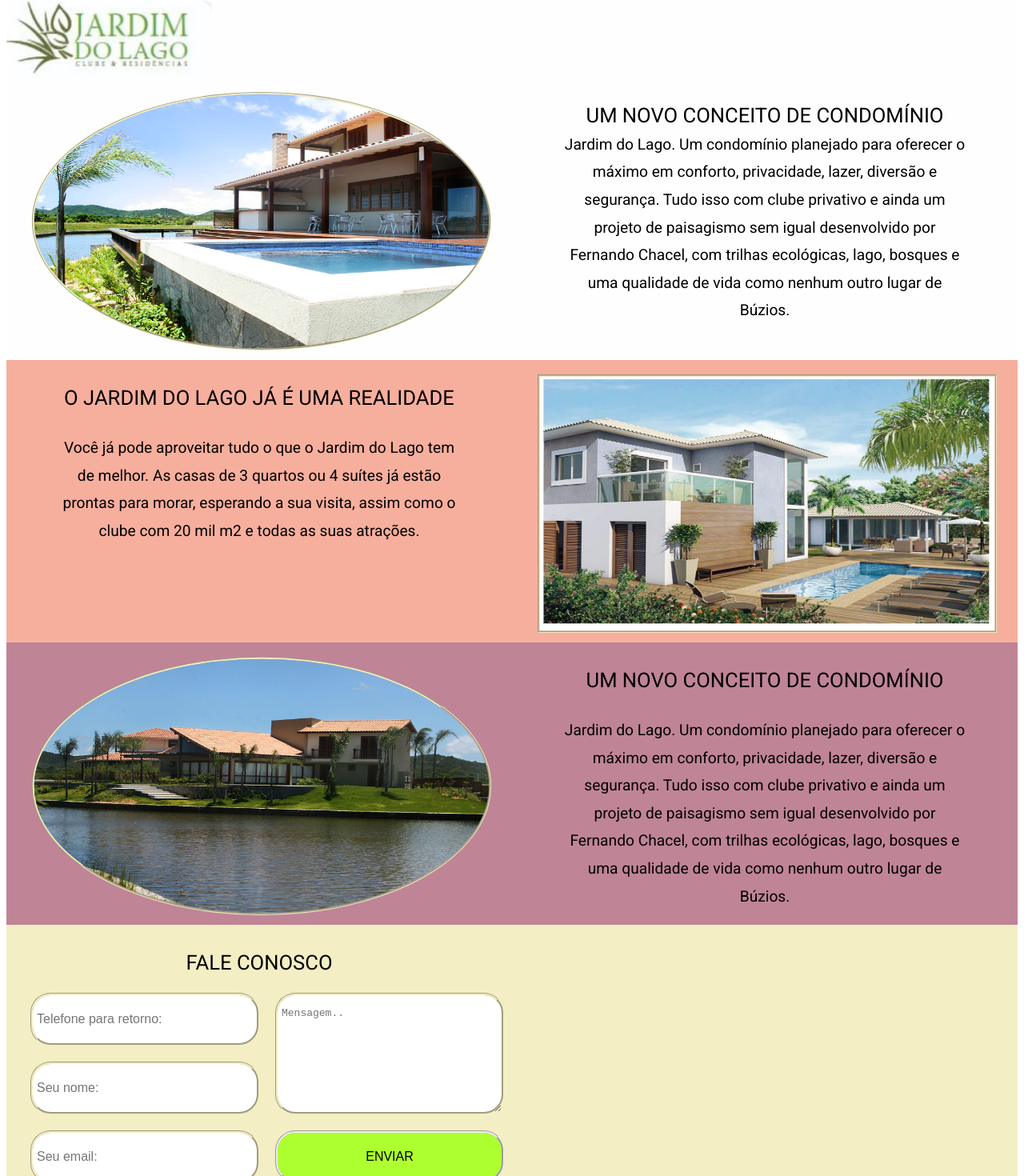
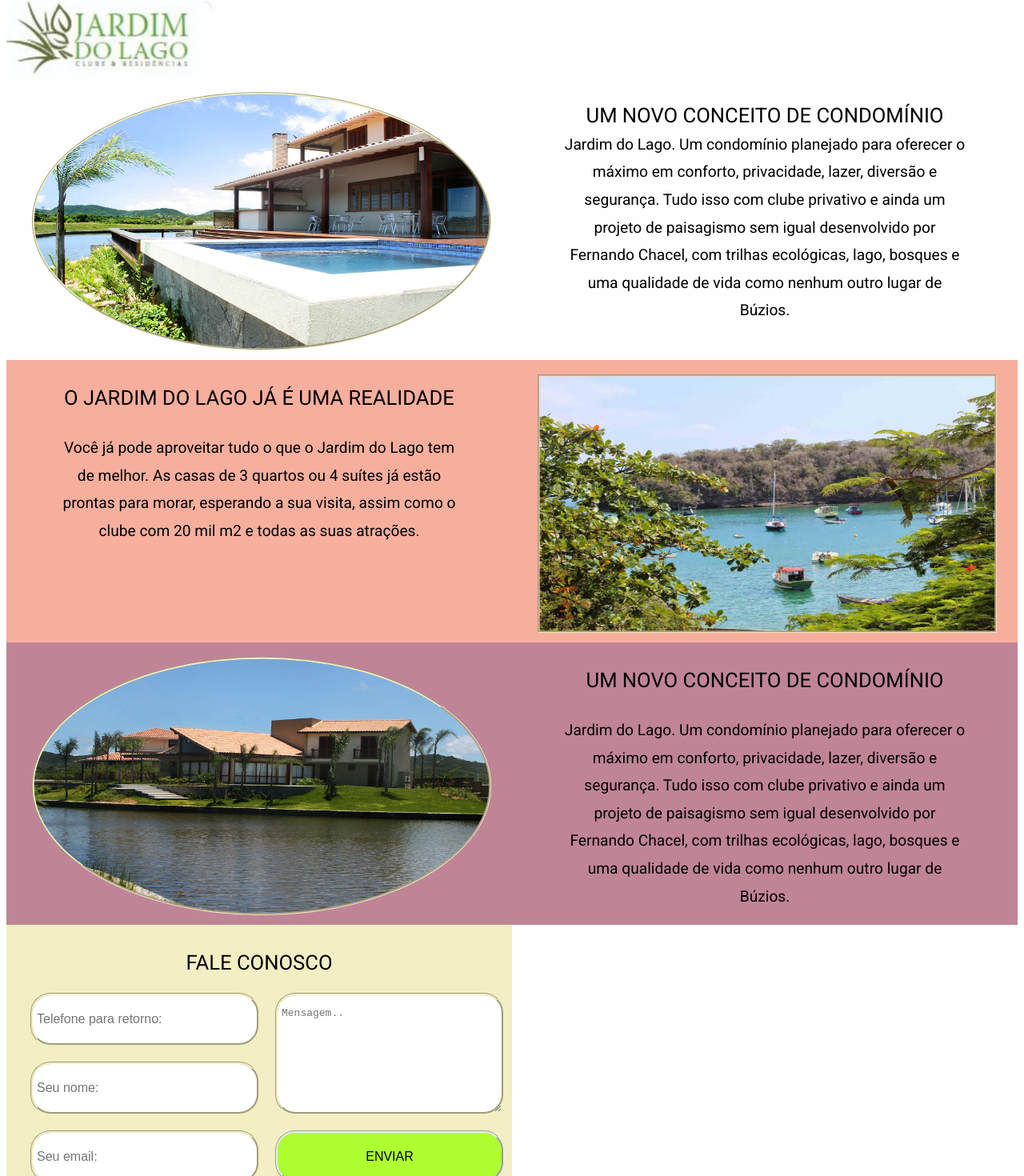
Before and after one commit to techrevelations/jardin-do-lago, a React (Create React App) app: page / in a window 1280 px wide. Shown: the part 11-1481 px from the top of the page at 80% size. Built offline with nearby package versions, Linux system fonts and the light colour scheme; a web font is replaced by a local one.

Commit message:
picture quality ammended

```diff
--- a/src/App.js
+++ b/src/App.js
@@ -11,6 +11,7 @@
 import 'animate.css/animate.min.css'
 import Text3 from './components/Text3'
 import Text2 from './components/Text2'
+import Footer from './components/Footer'
 
 class App extends Component {
   render () {
@@ -24,7 +25,7 @@
         <Text2 />
         <Text3 />
         <Form />
-        <div className='footer' />
+        <Footer />
       </div>
     )
   }
--- /dev/null
+++ b/src/components/Footer.js
@@ -0,0 +1,11 @@
+import React, { Component } from 'react'
+
+export default class Footer extends Component {
+  render () {
+    return (
+      <div>
+        {/* <iframe src="https://www.google.com/maps/embed?pb=!1m14!1m12!1m3!1d7098.94326104394!2d78.0430654485247!3d27.172909818538997!2m3!1f0!2f0!3f0!3m2!1i1024!2i768!4f13.1!5e0!3m2!1sen!2s!4v1385710909804" width="600" height="450" frameborder="0" style="border:0"></iframe> */}
+      </div>
+    )
+  }
+}
--- a/src/components/Pic2.js
+++ b/src/components/Pic2.js
@@ -5,7 +5,7 @@
     return (
       // image 04 is preferable but unable to deploy to heroku atm
       <div className='pic2'>
-        <img id='pic2' src={'/media/img_06.jpg'} alt={'/media/img_06.jpg'} />
+        <img id='pic2' src={'/media/img_07.jpg'} alt={'/media/img_06.jpg'} />
       </div>
     )
   }
```
Also changed, not shown: public/media/img_07.jpg (added).
